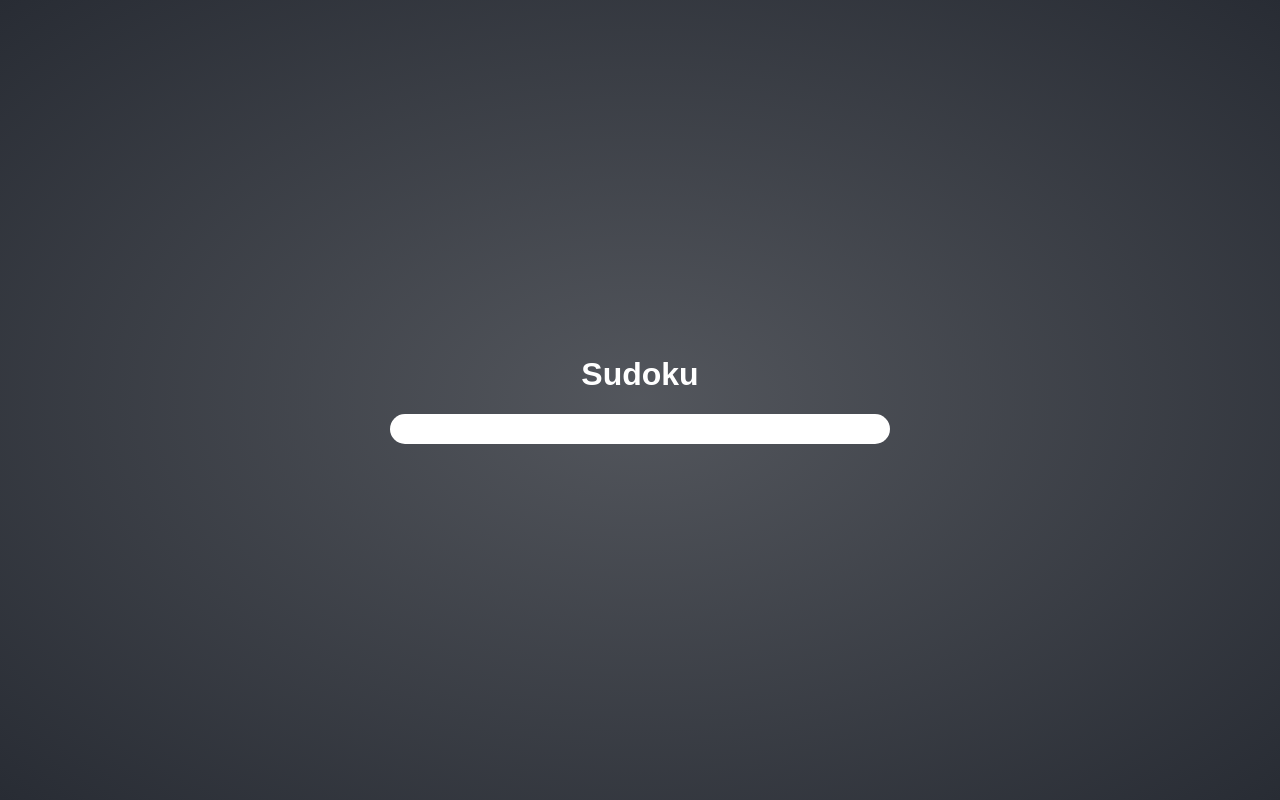
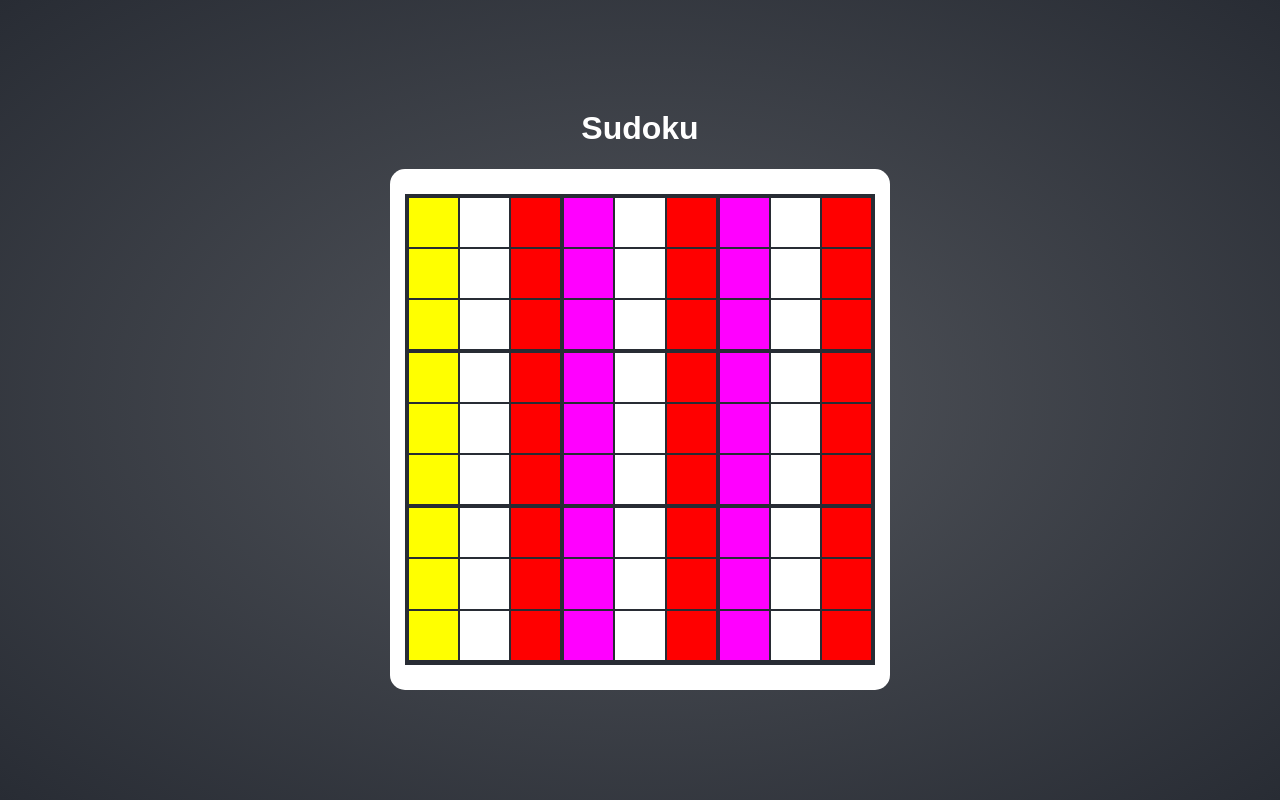
Before and after one commit to b3-bogusz/sudoku-react, a React (Create React App) app: page / in a window 1280 px wide. Built offline with nearby package versions, Linux system fonts and the light colour scheme.

Commit message:
Add Block component, add styles and borders

```diff
--- a/src/components/grid/block/index.tsx
+++ b/src/components/grid/block/index.tsx
@@ -0,0 +1,16 @@
+import React, { FC } from 'react'
+
+import { Container } from './styles'
+
+interface IProps {
+    colIndex: number
+    rowIndex: number
+}
+
+const Block: FC<IProps> = ({ colIndex, rowIndex }) => {
+    return(
+        <Container data-cy={`block-${rowIndex}-${colIndex}`}/>
+    )
+}
+
+export default Block;
--- a/src/components/grid/block/styles/index.ts
+++ b/src/components/grid/block/styles/index.ts
@@ -0,0 +1,30 @@
+import styled, { css } from 'styled-components'
+
+export const Container = styled.div`
+  ${({theme}) => css`
+      align-items: center;
+      background-color: ${theme.colors.white};
+      border: solid 1px ${theme.colors.black};
+      cursor: pointer;
+      display: flex;
+      flex-grow: 1;
+      flex-shrink: 0;
+      flex-basis: 0;
+      font-size: 20px;
+      font-weight: bold;
+      height: auto;
+      justify-content: center;
+      transition: ${theme.transition};
+      user-select: none;
+
+    &:before {
+      padding-top: 100%;
+      content: '';
+      float: left;
+    }
+
+    &:hover {
+      background-color: ${theme.colors.lightBlue};
+    }
+  `}
+`
--- a/src/components/grid/index.tsx
+++ b/src/components/grid/index.tsx
@@ -1,17 +1,19 @@
 import React, { FC, Children } from 'react'
 
+import Block from "./block";
+import { Container, Row } from "./styles";
+
 const Grid: FC = () => {
-
     return(
-        <div data-cy="grid-container">
+        <Container data-cy="grid-container">
             {Children.toArray([...Array(9)].map((_, rowIndex) => (
-            <div data-cy="grid-row-container">
-                {Children.toArray([...Array(9).map((_, colIndex) =>
-                    <div data-cy="block">{colIndex}</div>
-                )])}
-            </div>
+            <Row data-cy="grid-row-container">
+                {Children.toArray([...Array(9)].map((_, colIndex) => (
+                    <Block colIndex={colIndex} rowIndex={rowIndex}/>
+                )))}
+            </Row>
             )))}
-        </div>
+        </Container>
     )
 }
 
--- a/src/components/grid/styles/index.ts
+++ b/src/components/grid/styles/index.ts
@@ -0,0 +1,47 @@
+import styled, { css } from 'styled-components'
+
+export const Container = styled.div`
+    display: flex;
+    flex-direction: column;
+    margin: 10px 0;
+`
+
+export const Row = styled.div`
+  ${({theme}) => css`
+    display: flex;
+    flex-flow: row;
+
+    &:nth-child(1) {
+      div {
+        border-top: solid 4px ${theme.colors.black};
+      }
+    }
+    &:nth-child(3),
+    &:nth-child(6) {
+      div {
+        border-bottom: solid 3px ${theme.colors.black};
+      }
+    }
+    &:nth-child(9) {
+      border-bottom: solid 4px ${theme.colors.black};
+    }
+
+    div {
+      &:nth-child(1) {
+        border-left: solid 4px ${theme.colors.black};
+        background-color: yellow;
+      }
+      &:nth-child(3),
+      &:nth-child(6),
+      &:nth-child(9) {
+        border-right: solid 4px ${theme.colors.black};
+        background-color: red;
+      }
+      &:nth-child(4),
+      &:nth-child(7) {
+        border-left: none;
+        background-color: magenta;
+      }
+    }
+  `}
+`
```
